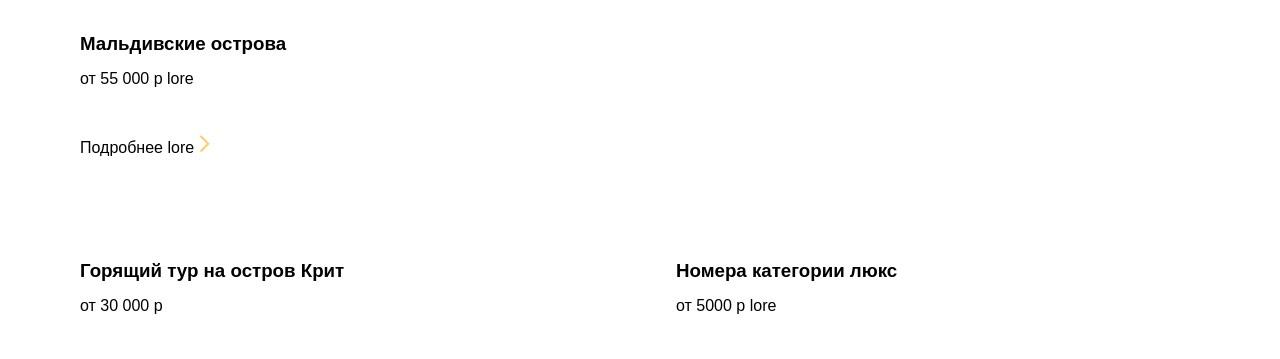
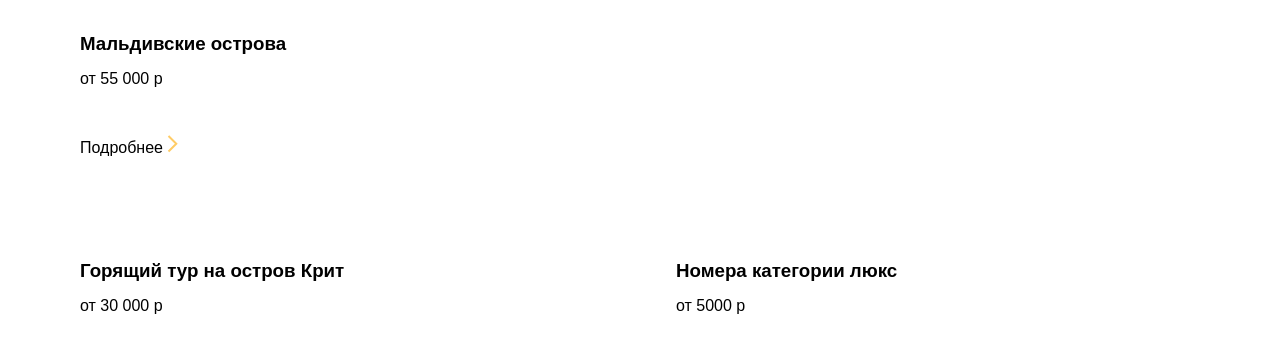
Before and after one commit to kurvlad/start_work, a plain HTML site: page 07_layout-flexbox/index.html in a window 1280 px wide. Shown: the part 355-714 px from the top of the page. Drawn offline with Linux system fonts and the light colour scheme.

Commit message:
crate css

```diff
--- a/07_layout-flexbox/index.html
+++ b/07_layout-flexbox/index.html
@@ -77,10 +77,10 @@
                 Мальдивские острова
               </h3>
               <p class="specials-desc">
-                от 55 000 р lore
+                от 55 000 р
               </p>
               <a href="#" class="link specials-link">
-                Подробнее lore
+                Подробнее
                 <svg width="11" height="18" viewBox="0 0 11 18" fill="none" xmlns="http://www.w3.org/2000/svg">
                   <path d="M1.49998 1.00002L9.27815 8.7782L1.49998 16.5564" stroke="#FFCC66" stroke-width="2" />
                 </svg>
@@ -114,7 +114,7 @@
                   Номера категории люкс
                 </h3>
                 <p class="specials-desc">
-                  от 5000 р lore
+                  от 5000 р
                 </p>
                 <a href="#" class="link specials-link">
                   Подробнее
```
